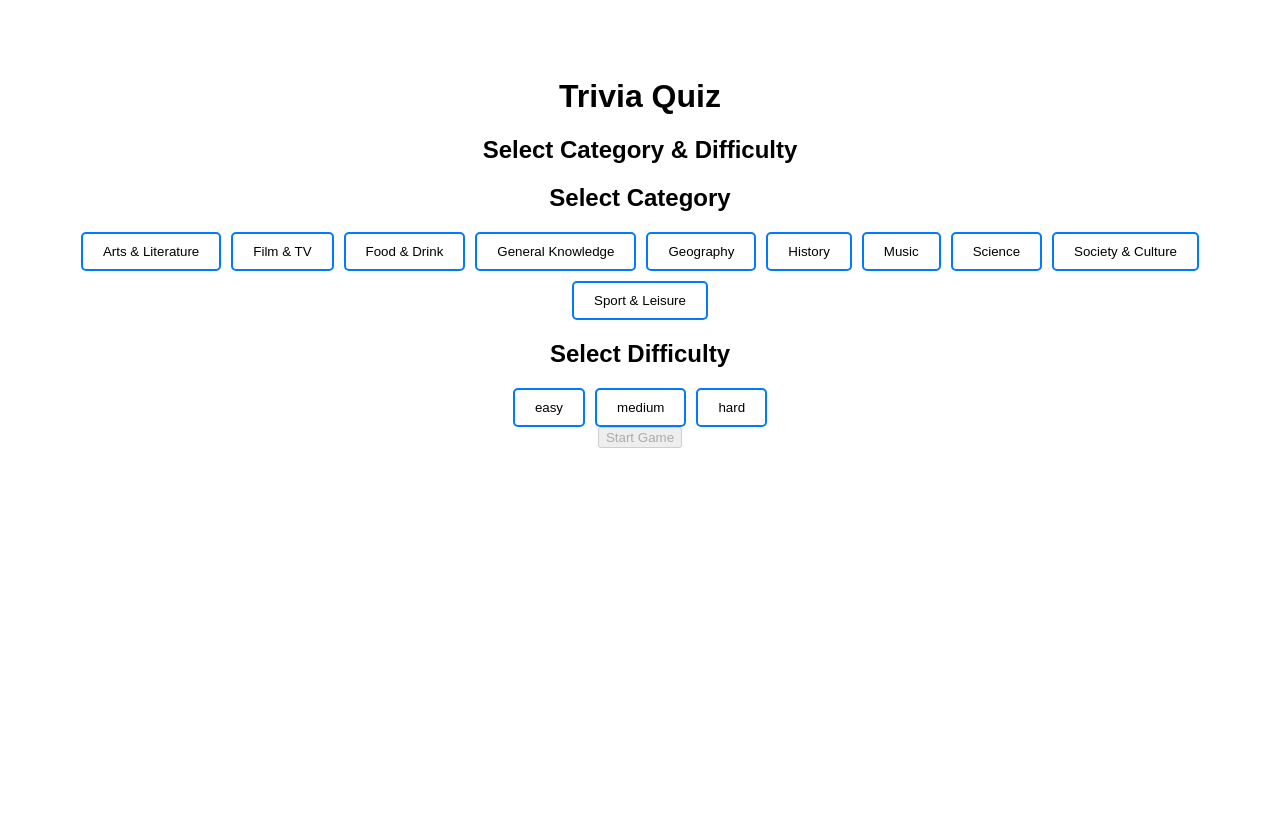
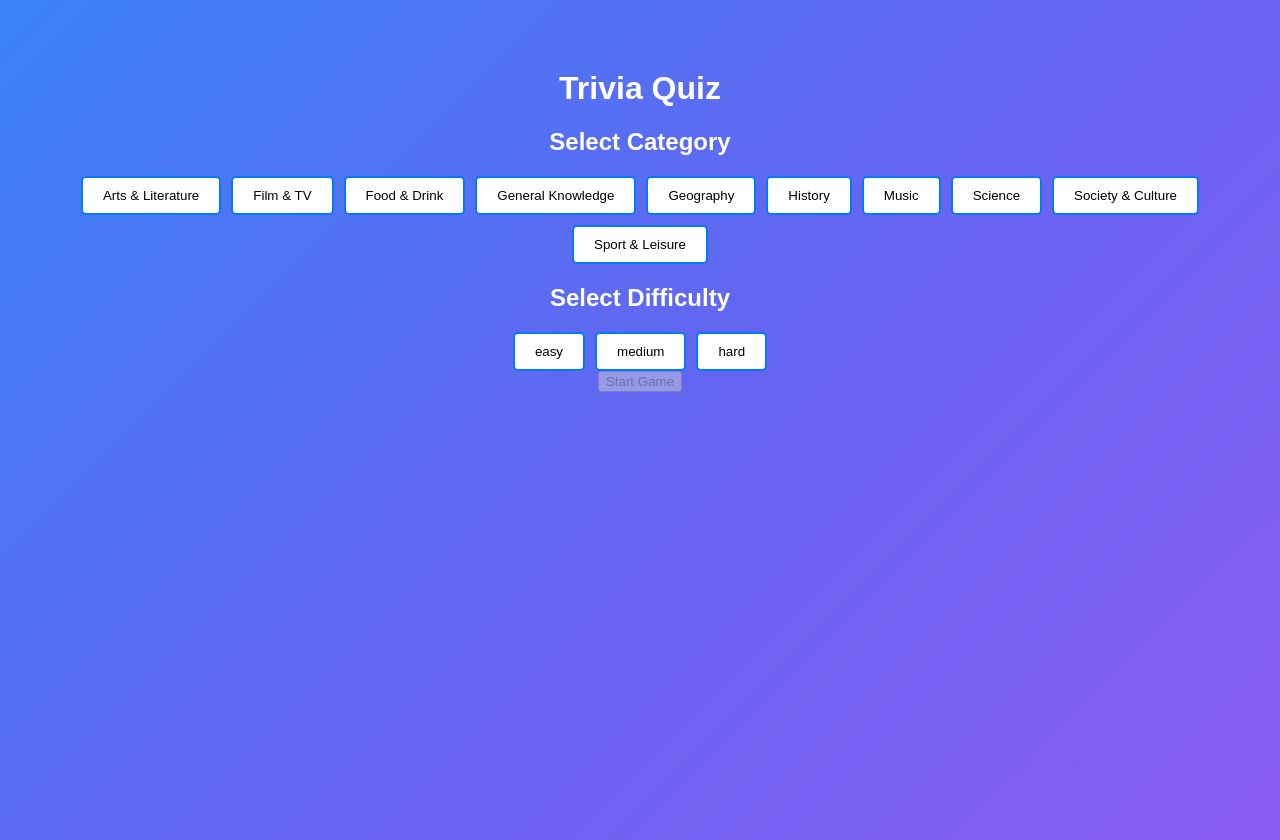
Before and after one commit to indigo-droid/Trivia_Game, a website: page public/categorygame.html in a window 1280 px wide. Before the commit the page ends 800 px from the top, so only its background shows below. Drawn offline with Linux system fonts and the light colour scheme.

Commit message:
background gradient

```diff
--- a/public/categorygame.html
+++ b/public/categorygame.html
@@ -28,7 +28,6 @@
 <body>
   <div class="quiz_container">
     <h1><a href="index.html" style="text-decoration:none; color:inherit;">Trivia Quiz</a></h1>
-    <h2>Select Category & Difficulty</h2>
 
     <h2>Select Category</h2>
     <div id="category-options" class="options-group"></div>
--- a/public/style.css
+++ b/public/style.css
@@ -1,3 +1,13 @@
+body {
+  /* Vertical gradient from blue to purple */
+    background: linear-gradient(135deg, #3b82f6 0%, #6366f1 50%, #8b5cf6 100%);
+    min-height: 100vh; /* full viewport height */
+    margin: 0;
+    font-family: Arial, sans-serif;
+    color: white; /* better contrast on gradient */
+}
+
+
 .index_container {
     display: grid;
     grid-template-columns: 1fr;
```
Also changed, not shown: api/quickgame.js (line endings or trailing spaces).
